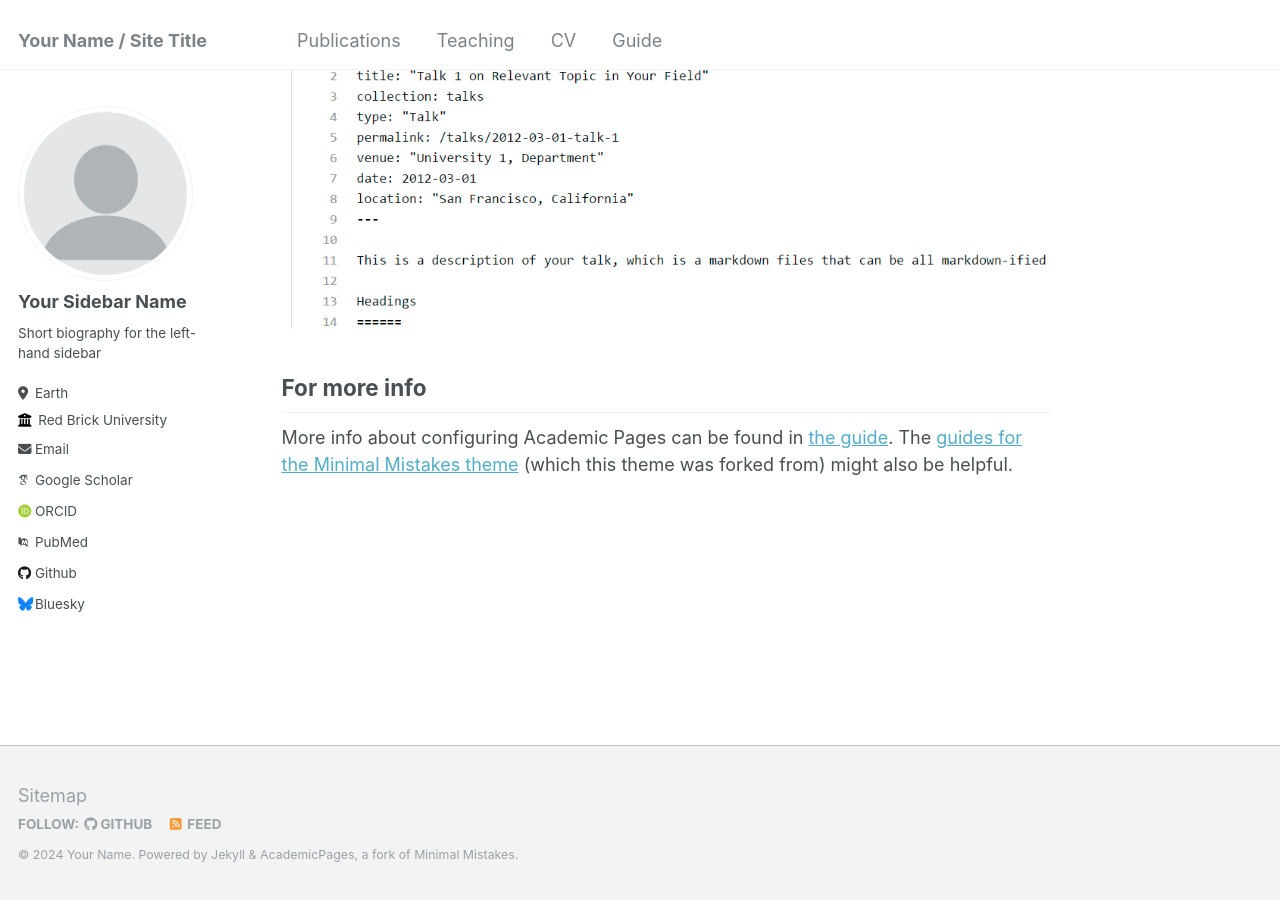
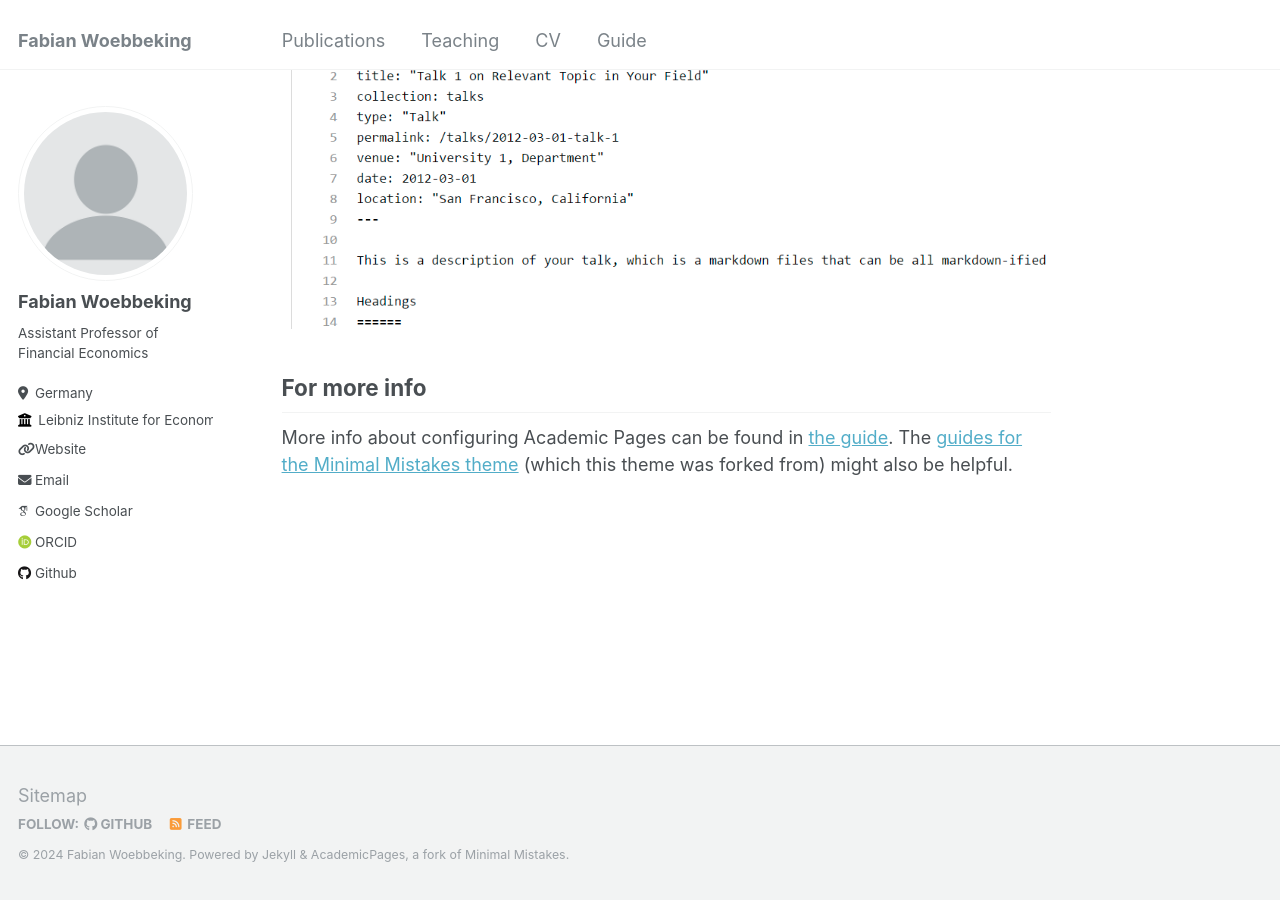
Before and after one commit to cafawo/cafawo.github.io, a Jekyll site: the page built from _pages/about.md, in a window 1280 px wide and 900 px high, scrolled down 2660 px. Built offline with Jekyll 4.4.1, drawn with Linux system fonts in a browser that asks for light colours; some web fonts are replaced.

Commit message:
Update _config.yml

```diff
--- a/_config.yml
+++ b/_config.yml
@@ -8,13 +8,13 @@
 
 # Basic Site Settings
 locale                   : "en-US"
-title                    : "Your Name / Site Title"
+title                    : "Fabian Woebbeking"
 title_separator          : "-"
-name                     : &name "Your Name"
-description              : &description "personal description"
-url                      : https://academicpages.github.io # the base hostname & protocol for your site e.g. "https://mmistakes.github.io"
+name                     : &name "Fabian Woebbeking"
+description              : &description "Assistant Professor of Financial Economics"
+url                      : https://cafawo.github.io # the base hostname & protocol for your site e.g. "https://mmistakes.github.io"
 baseurl                  : "" # the subpath of your site, e.g. "/blog"
-repository               : "academicpages/academicpages.github.io"
+repository               : "cafawo/cafawo.github.io"
 
 # Site Author - The following control what appear as part of the author content on the side bar.
 #               If a field is blank the icon and link will not appear, otherwise it will be shown.
@@ -22,33 +22,33 @@ repository               : "academicpages/academicpages.github.io"
 author:
   # Biographic information
   avatar           : "profile.png"
-  name             : "Your Sidebar Name"
+  name             : "Fabian Woebbeking"
   pronouns         : # example: "she/her"
-  bio              : "Short biography for the left-hand sidebar"
-  location         : "Earth"
-  employer         : "Red Brick University"
-  uri              : # URL
-  email            : "none@example.org"
+  bio              : "Assistant Professor of Financial Economics"
+  location         : "Germany"
+  employer         : "Leibniz Institute for Economic Research, Halle (IWH)"
+  uri              : "wbk.ing"
+  email            : "f@wbk.ing"
 
   # Academic websites
   arxiv            : # URL - Update with the correct link to your profile
-  googlescholar    : "https://scholar.google.com/citations?user=PS_CX0AAAAAJ"
+  googlescholar    : "https://scholar.google.de/citations?user=J4td6DAAAAAJ&hl=en"
   impactstory      : # URL
-  orcid            : "http://orcid.org/yourorcidurl"
+  orcid            : "https://orcid.org/0000-0003-0287-6092"
   semantic         : # URL
-  pubmed           : "https://www.ncbi.nlm.nih.gov/pubmed/?term=john+snow"
+  pubmed           : # "https://www.ncbi.nlm.nih.gov/pubmed/?term=john+snow"
   researchgate     : # URL
 
   # Repositories and software development
   bitbucket        : # Username - Update with your username on the site
   codepen          : # Username
   dribbble         : # Username
-  github           : "academicpages"
+  github           : "cafawo"
   kaggle           : # Username
   stackoverflow    : # User number or user number and name (i.e., use "1" or "1/jeff-atwood")
 
   # Social media
-  bluesky          : "bsky.app" # Replace this with you Bluesky username
+  bluesky          : # "bsky.app" # Replace this with you Bluesky username
   facebook         : # Username
   flickr           : # Username
   foursquare       : # Username
@@ -57,7 +57,7 @@ author:
   keybase          : # Username
   instagram        : # Username
   lastfm           : # Username
-  linkedin         : # Username
+  linkedin         : # fwoebbeking
   mastodon         : # URL
   medium           : # URL
   pinterest        : # Username
```
